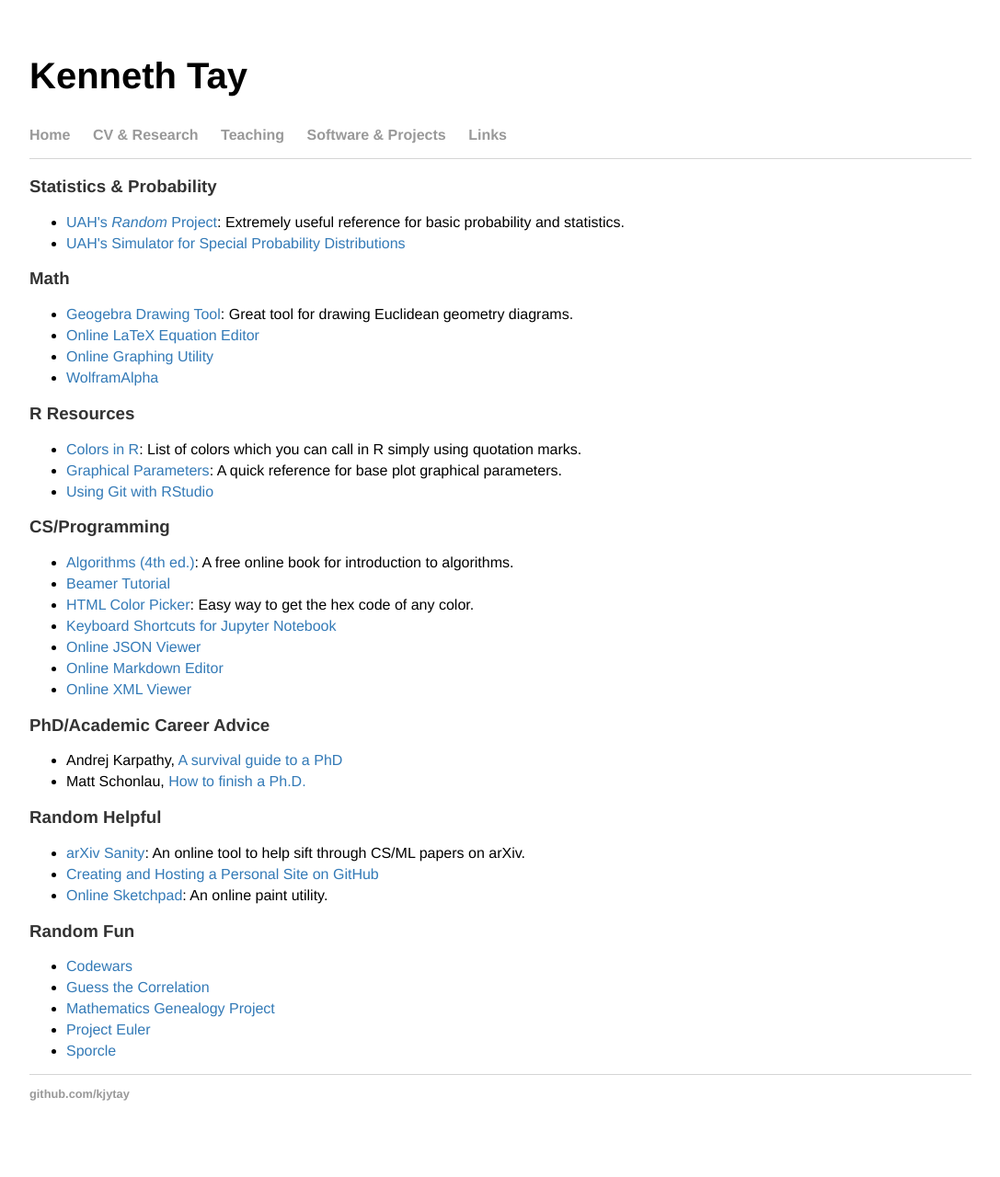
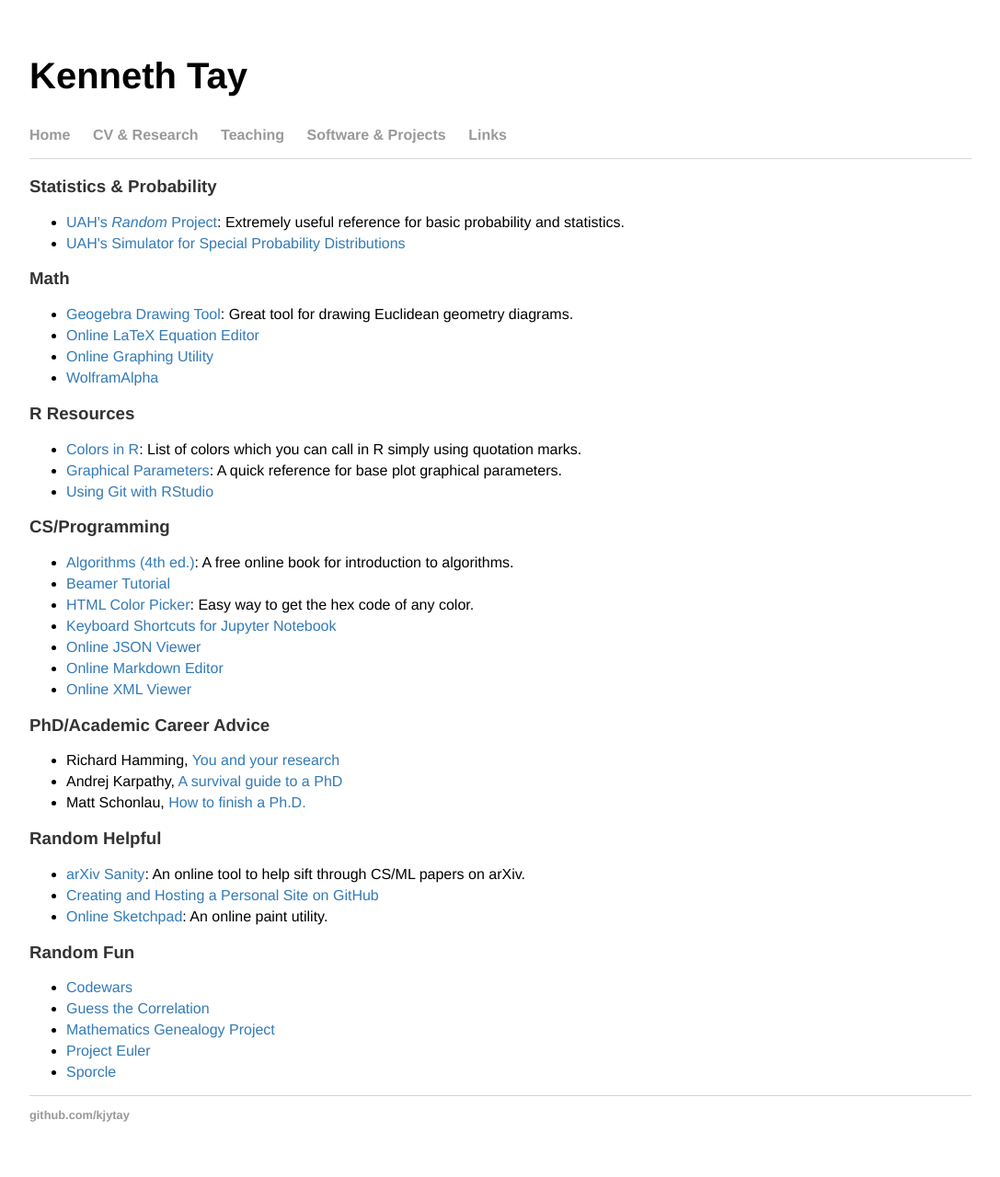
Before and after one commit to kjytay/kjytay.github.io, a Jekyll site: the page built from links/index.html, in a window 1280 px wide. Shown: the whole page at 92% size, without its empty margins (96-1183 px from the left). Built offline with Jekyll 4.4.1, drawn with Linux system fonts in a browser that asks for light colours; before the commit the page ends 1257 px from its top, so only the background shows below that.

Commit message:
Added Richard Hamming link.

```diff
--- a/links/index.html
+++ b/links/index.html
@@ -37,6 +37,7 @@
 
 <h3>PhD/Academic Career Advice</h3>
 <ul>
+  <li>Richard Hamming, <a target="_blank" href="http://www.cs.virginia.edu/~robins/YouAndYourResearch.html">You and your research</a></li>
   <li>Andrej Karpathy, <a target="_blank" href="http://karpathy.github.io/2016/09/07/phd/">A survival guide to a PhD</a></li>
   <li>Matt Schonlau, <a target="_blank" href="http://www.schonlau.net/finishphd.html">How to finish a Ph.D.</a></li>
 </ul>
```
